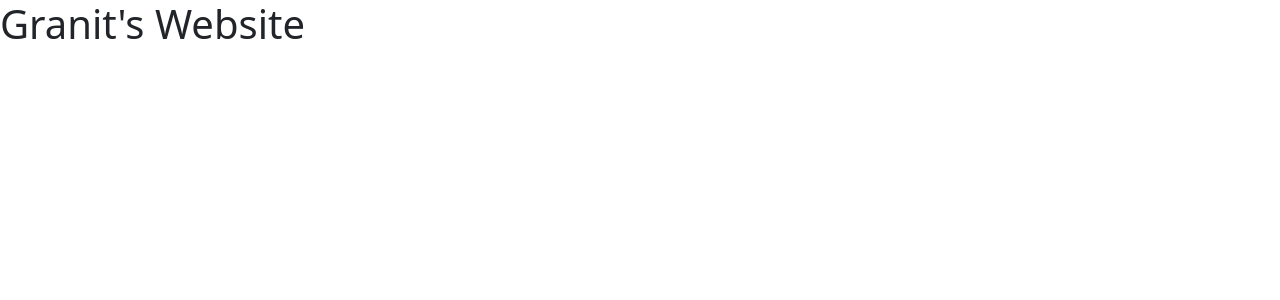
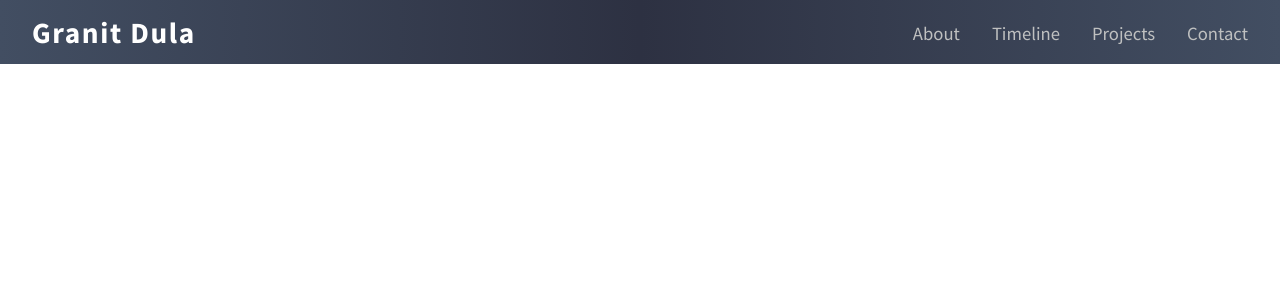
Before and after one commit to granitdula/personal-website, a React (Create React App) app: page / in a window 1280 px wide. Shown: the top 300 px of the page. Built offline with nearby package versions, Linux system fonts and the light colour scheme.

Commit message:
Added initial static navbar

```diff
--- a/public/index.html
+++ b/public/index.html
@@ -15,6 +15,9 @@
       user's mobile device or desktop. See https://developers.google.com/web/fundamentals/web-app-manifest/
     -->
     <link rel="manifest" href="%PUBLIC_URL%/manifest.json" />
+    <link rel="preconnect" href="https://fonts.googleapis.com">
+    <link rel="preconnect" href="https://fonts.gstatic.com" crossorigin>
+    <link href="https://fonts.googleapis.com/css2?family=Source+Sans+Pro:ital,wght@0,200;0,300;0,400;0,600;0,700;1,200;1,300;1,400;1,600&display=swap" rel="stylesheet">
     <!--
       Notice the use of %PUBLIC_URL% in the tags above.
       It will be replaced with the URL of the `public` folder during the build.
--- a/src/App.js
+++ b/src/App.js
@@ -1,9 +1,9 @@
 import './App.css';
-import 'bootstrap/dist/css/bootstrap.min.css';
+import Navbar from './components/navbar/Navbar';
 
 function App() {
   return (
-    <h1>Granit's Website</h1>
+    <Navbar/>
   );
 }
 
--- /dev/null
+++ b/src/components/navbar/Navbar.css
@@ -0,0 +1,57 @@
+.navbar {
+  display: flex;
+  flex-direction: row;
+  height: 4rem;
+  background: linear-gradient(to right, #424e62, #2d3142, #424e62);
+  align-items: center;
+  width: 100%;
+}
+
+.navbar-title {
+  color: white;
+  font-family: 'Source Sans Pro', sans-serif;
+  font-weight: 700;
+  font-size: 22pt;
+  letter-spacing: 0.1rem;
+  margin-left: 2rem;
+}
+
+.navlinks-container {
+  display: flex;
+  flex-direction: row;
+  align-items: center;
+  margin-left: auto;
+  margin-right: 2rem;
+  gap: 2em;
+}
+
+.nav-link {
+  text-decoration: none;
+  color: #bfc0c0;
+  font-family: 'Source Sans Pro', sans-serif;
+  font-size: 14pt;
+  height: 100%;
+  position: relative;
+  transition: all ease-in-out 250ms;
+}
+
+.nav-link:hover {
+  -webkit-text-stroke-width: 1.5px;
+  -webkit-text-stroke-color: #ef8354;
+}
+
+.nav-link::before {
+  content: '';
+  display: block;
+  height: 0.2em;
+  background-color: #ef8354;
+  position: relative;
+  transform: translate(0, -1em);
+  width: 0%;
+
+  transition: all ease-in-out 250ms;
+}
+
+.nav-link:hover::before {
+  width: 100%;
+}
--- /dev/null
+++ b/src/components/navbar/Navbar.js
@@ -0,0 +1,19 @@
+import React from 'react';
+import './Navbar.css';
+
+function Navbar() {
+  return (
+    <nav className='navbar'>
+      <div className='navbar-title'>Granit Dula</div>
+      <div className='navlinks-container'>
+          <a href='#' className='nav-link'>About</a>
+          <a href='#' className='nav-link'>Timeline</a>
+          <a href='#' className='nav-link'>Projects</a>
+          <a href='#' className='nav-link'>Contact</a>
+      </div>
+      <div className='burger-menu'></div>
+    </nav>
+  );
+}
+
+export default Navbar
```
